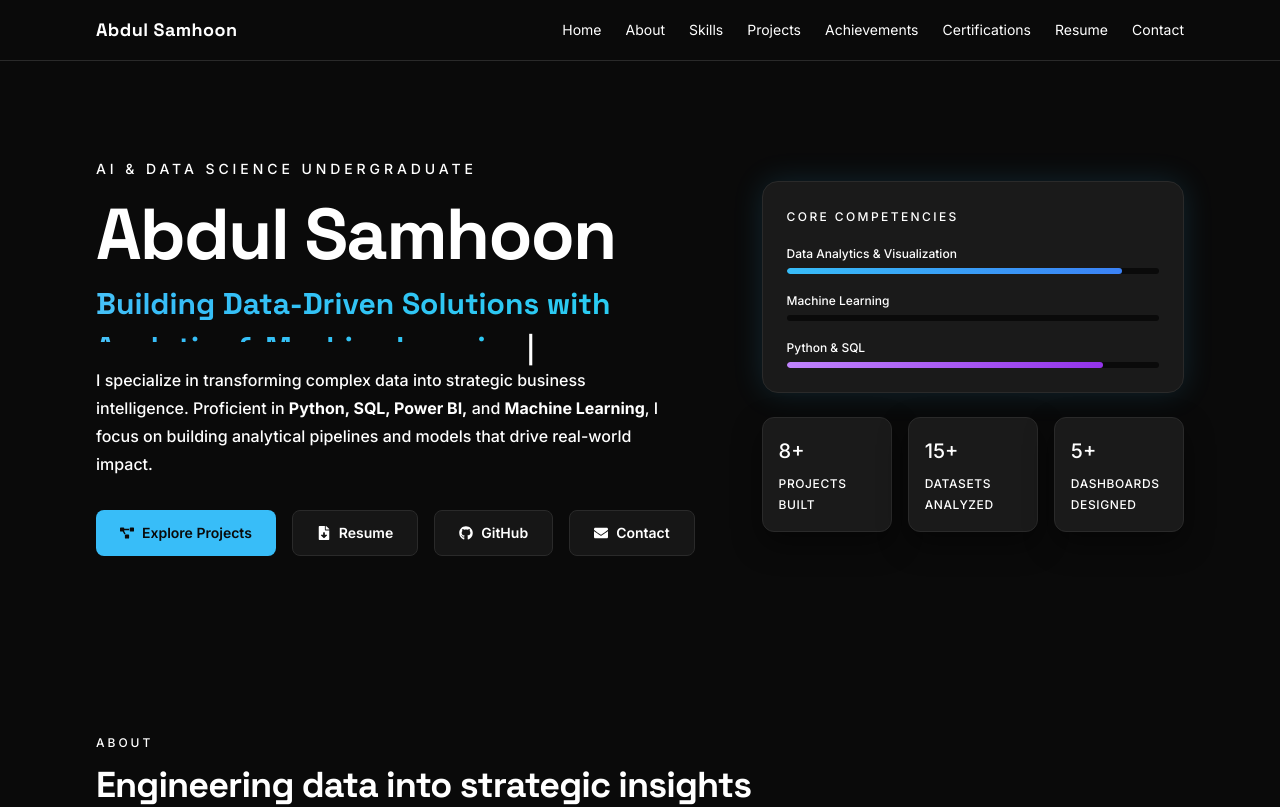
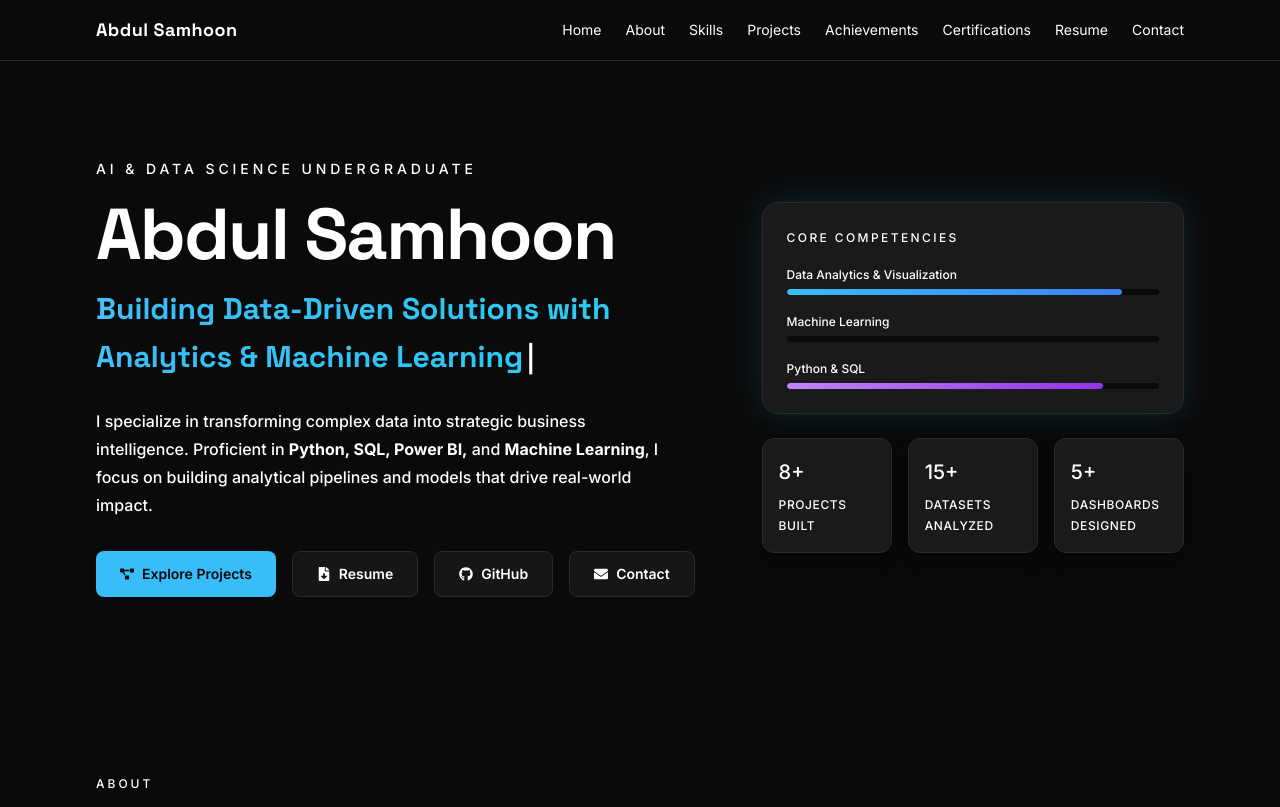
Before and after one commit to samhoon000/My-Portfolio, a React (Vite) app: page / in a window 1280 px wide. Shown: the top 807 px of the page. Built offline with nearby package versions, Linux system fonts and the light colour scheme.

Commit message:
Fixed hero section overlapping issue

```diff
--- a/src/components/hero-section.jsx
+++ b/src/components/hero-section.jsx
@@ -22,9 +22,9 @@ export function HeroSection() {
         <div>
           <p className="readable-text mb-4 text-sm uppercase tracking-[0.28em] text-accent">AI & Data Science Undergraduate</p>
           <h1 className="font-display text-4xl font-bold tracking-tight text-textPrimary sm:text-6xl lg:text-7xl">Abdul Samhoon</h1>
-          <h2 className="mt-4 h-20 sm:h-14 font-display text-xl font-semibold animated-gradient-text sm:text-2xl lg:text-3xl">
+          <h2 className="mt-4 min-h-[4.5rem] sm:min-h-[4rem] lg:min-h-[5.5rem] font-display text-xl font-semibold animated-gradient-text sm:text-2xl lg:text-3xl leading-snug lg:leading-normal">
             {typed}
-            <span className="ml-1 animate-pulse text-accent">|</span>
+            <span className="inline-block ml-1 animate-pulse text-accent">|</span>
           </h2>
           <p className="readable-text mt-6 max-w-xl text-base text-white/80 leading-relaxed">
             I specialize in transforming complex data into strategic business intelligence. Proficient in <strong>Python, SQL, Power BI,</strong> and <strong>Machine Learning</strong>, I focus on building analytical pipelines and models that drive real-world impact.
```
